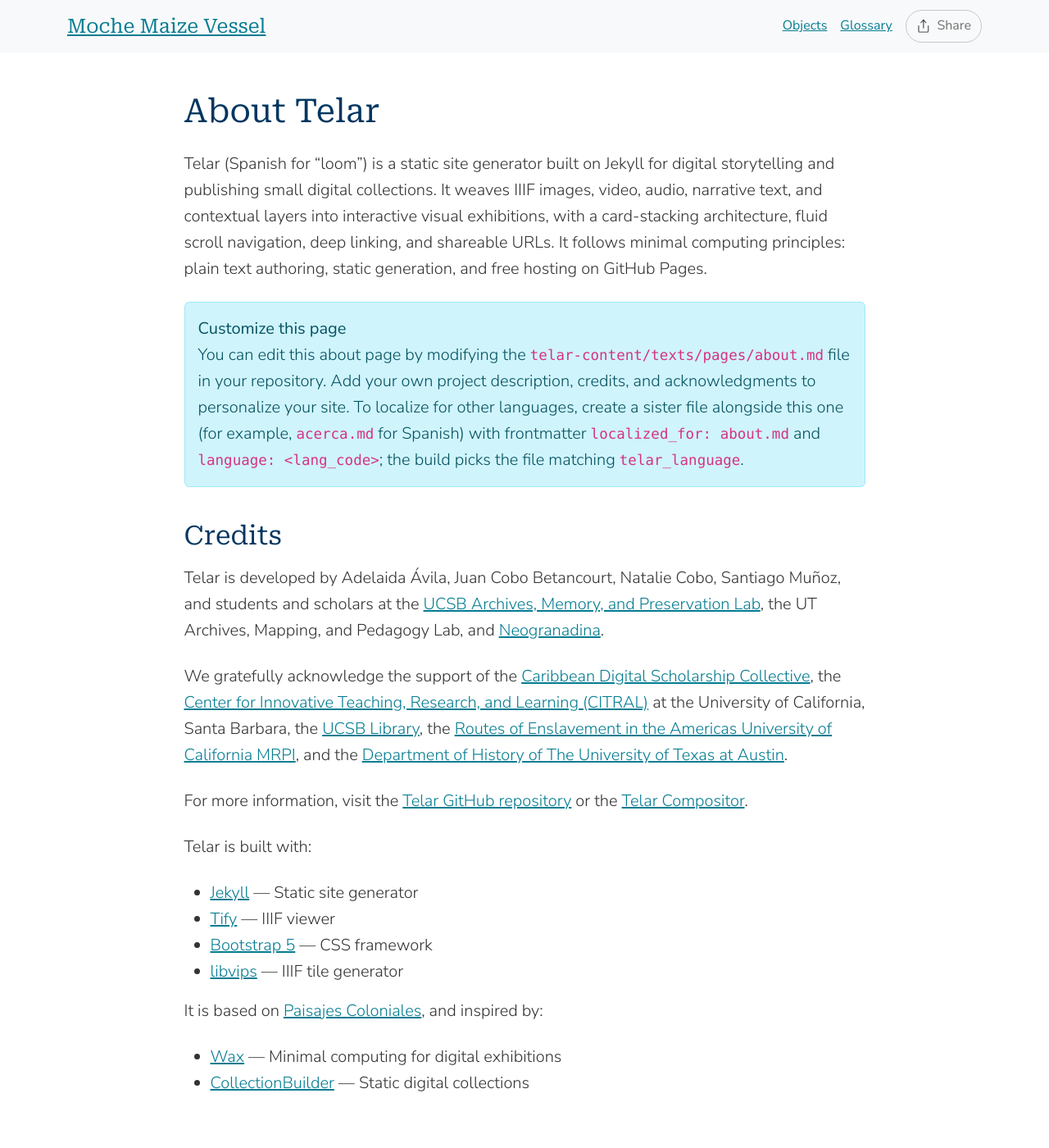
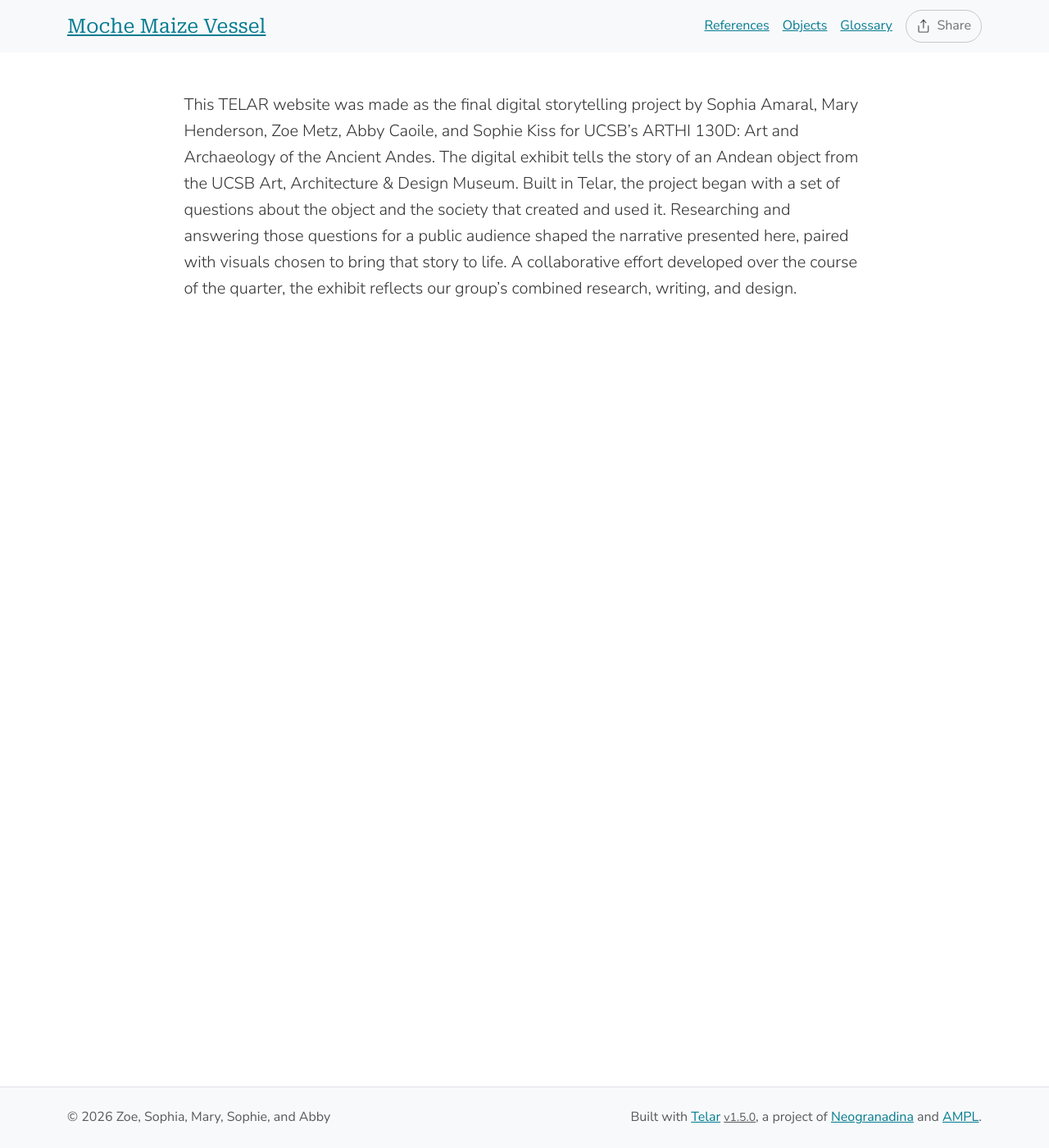
Before and after one commit to sophiaamaral05/test, a Jekyll site: the page built from telar-content/texts/pages/about.md, in a window 1280 px wide and 1400 px high. Shown: the whole window at 82% size. Built offline with Jekyll 4.4.1, drawn with Linux system fonts in a browser that asks for light colours.

Commit message:
Modify 1 story, remove 3 objects, add 1 page
Added:
  Page: References

Changed:
  Story: Moche Maize Vessel
  Page: About

Removed:
  Object: mapperu
  Object: q4
  Object: cornvess

Published via Telar Compositor

```diff
--- a/_config.yml
+++ b/_config.yml
@@ -3,7 +3,7 @@
 
 # Site Settings
 title: "Moche Maize Vessel"
-description: "Scroll down and click on our Moche Maize Vessel Story to learn about object #17! "
+description: "By Zoe, Mary, Sophia, Sophie, and Abby"
 url: "https://sophiaamaral05.github.io"
 baseurl: "/test"
 author: "Zoe, Sophia, Mary, Sophie, and Abby"
--- a/_data/navigation.yml
+++ b/_data/navigation.yml
@@ -1,4 +1,7 @@
 menu:
+  - title_en: "References"
+    titulo_es: "References"
+    url: /references/
   - title_en: "Objects"
     titulo_es: "Objects"
     url: /objects/
--- a/telar-content/spreadsheets/objects.csv
+++ b/telar-content/spreadsheets/objects.csv
@@ -7,6 +7,3 @@
 vessel-angle,vessel angle,vessel angle,,,,,,,,,,,,
 vessel-right,vessel right,vessel right,,,,,,,,,,,,
 vessel-left,vessel left,vessel left,,,,,,,,,,,,
-mapperu,mapperu,mapperu,,,,,,,,,,,,
-q4,q4,q4,,,,,,,,,,,,
-cornvess,cornvess,cornvess,,,,,,,,,,,,
--- a/telar-content/texts/pages/about.md
+++ b/telar-content/texts/pages/about.md
@@ -2,31 +2,5 @@
 title: "About"
 ---
 
-# About Telar
-
-Telar (Spanish for "loom") is a static site generator built on Jekyll for digital storytelling and publishing small digital collections. It weaves IIIF images, video, audio, narrative text, and contextual layers into interactive visual exhibitions, with a card-stacking architecture, fluid scroll navigation, deep linking, and shareable URLs. It follows minimal computing principles: plain text authoring, static generation, and free hosting on GitHub Pages.
-
-<div class="alert alert-info" role="alert">
-<strong>Customize this page</strong><br>
-You can edit this about page by modifying the <code>telar-content/texts/pages/about.md</code> file in your repository. Add your own project description, credits, and acknowledgments to personalize your site. To localize for other languages, create a sister file alongside this one (for example, <code>acerca.md</code> for Spanish) with frontmatter <code>localized_for: about.md</code> and <code>language: &lt;lang_code&gt;</code>; the build picks the file matching <code>telar_language</code>.
-</div>
-
-## Credits
-
-Telar is developed by Adelaida Ávila, Juan Cobo Betancourt, Natalie Cobo, Santiago Muñoz, and students and scholars at the [UCSB Archives, Memory, and Preservation Lab](https://ampl.clair.ucsb.edu), the UT Archives, Mapping, and Pedagogy Lab, and [Neogranadina](https://neogranadina.org).
-
-We gratefully acknowledge the support of the [Caribbean Digital Scholarship Collective](https://cdscollective.org), the [Center for Innovative Teaching, Research, and Learning (CITRAL)](https://citral.ucsb.edu/home) at the University of California, Santa Barbara, the [UCSB Library](https://library.ucsb.edu), the [Routes of Enslavement in the Americas University of California MRPI](https://www.humanities.uci.edu/routes-enslavement-americas), and the [Department of History of The University of Texas at Austin](https://liberalarts.utexas.edu/history/).
-
-For more information, visit the [Telar GitHub repository](https://github.com/UCSB-AMPLab/telar) or the [Telar Compositor](https://compositor.telar.org).
-
-Telar is built with:
-
-- [Jekyll](https://jekyllrb.com/) — Static site generator
-- [Tify](https://tify.rocks/) — IIIF viewer
-- [Bootstrap 5](https://getbootstrap.com/) — CSS framework
-- [libvips](https://www.libvips.org/) — IIIF tile generator
-
-It is based on [Paisajes Coloniales](https://paisajescoloniales.com/), and inspired by:
-
-- [Wax](https://minicomp.github.io/wax/) — Minimal computing for digital exhibitions
-- [CollectionBuilder](https://collectionbuilder.github.io/) — Static digital collections
+This TELAR website was made as the final digital storytelling project by Sophia Amaral, Mary Henderson, Zoe Metz, Abby Caoile, and Sophie Kiss for UCSB's ARTHI 130D: Art and Archaeology of the Ancient Andes.
+The digital exhibit tells the story of an Andean object from the UCSB Art, Architecture & Design Museum. Built in Telar, the project began with a set of questions about the object and the society that created and used it. Researching and answering those questions for a public audience shaped the narrative presented here, paired with visuals chosen to bring that story to life. A collaborative effort developed over the course of the quarter, the exhibit reflects our group's combined research, writing, and design.
```
Also changed, not shown: telar-content/spreadsheets/final-project-arthi-pqoc.csv (+6 -7 lines), telar-content/texts/pages/references.md (added, +70 -0 lines), telar-content/texts/stories/final-project-arthi-pqoc-additional-information.md (+1 -1 lines), telar-content/texts/stories/final-project-arthi-pqoc-more-information.md (+2 -0 lines), telar-content/texts/stories/final-project-arthi-pqoc-video-on-different.md (+1 -1 lines).
